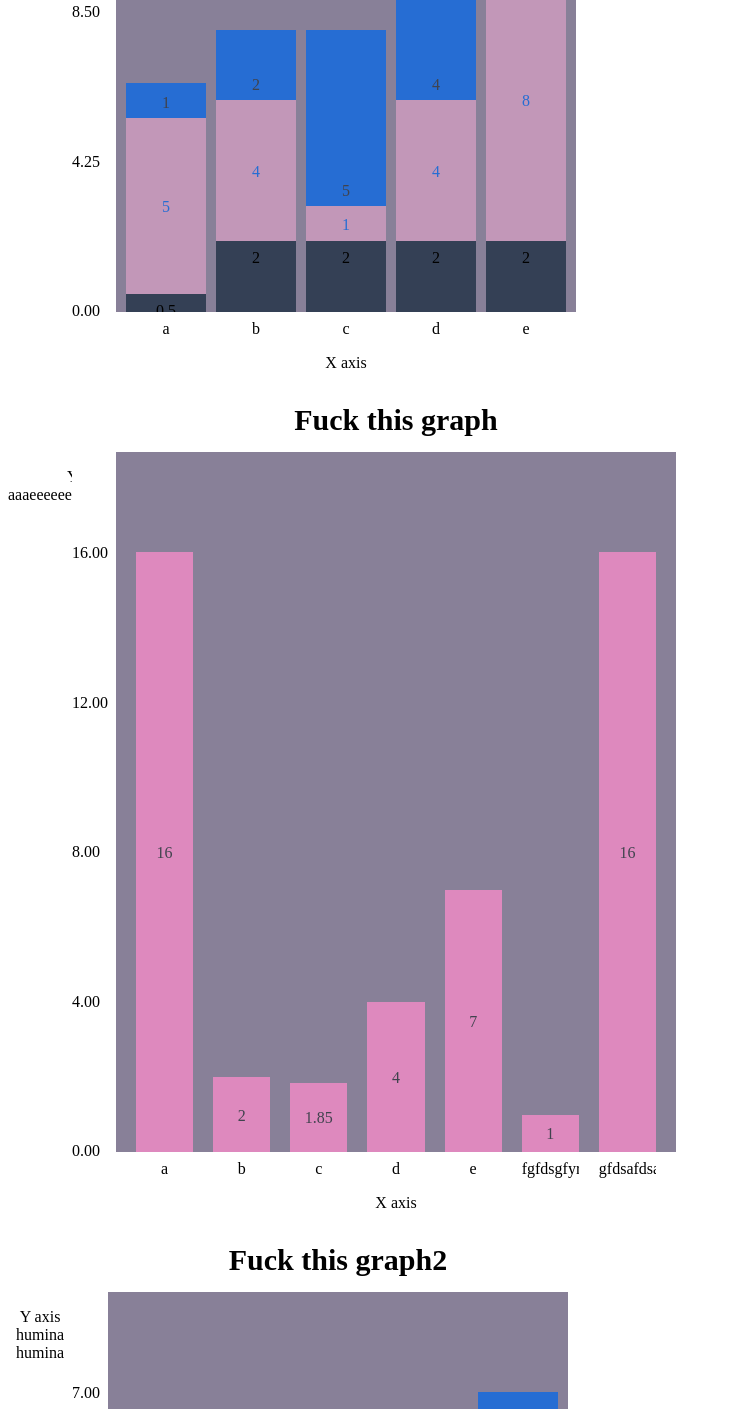
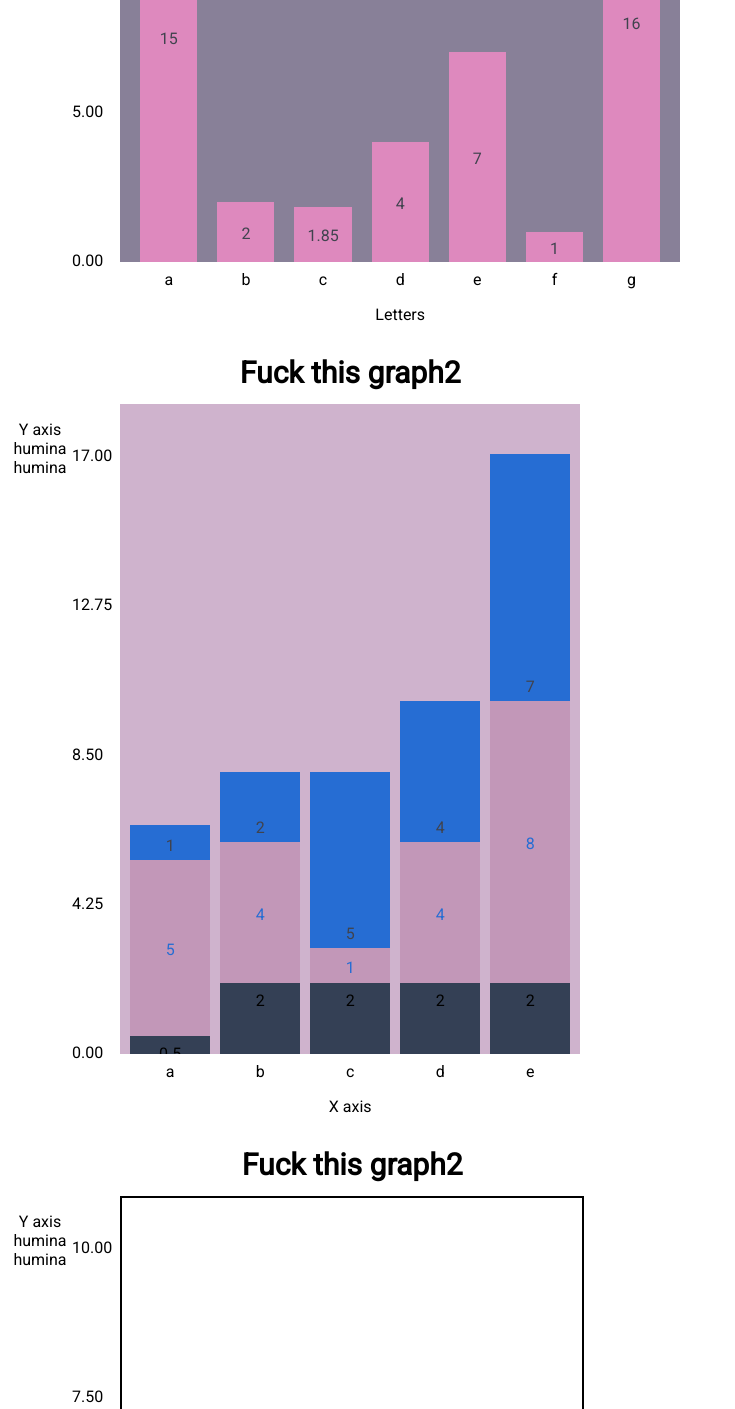
Before and after one commit to otrachea/bar-chart, a website: page index.html in a window 1280 px wide. Shown: the part 460-1869 px from the top of the page, without its empty margins (0-735 px from the left). Drawn offline with nearby package versions, Linux system fonts and the light colour scheme.

Commit message:
Code cleanup, can customize background colour of graph and changed font

```diff
--- a/scripts.js
+++ b/scripts.js
@@ -3,29 +3,29 @@ function getyMax(data, options) {
 
   if ('yMax' in options && options.yMax !== null) return options.yMax;
 
+  // finds largest value in stacked chart
   if (typeof data[0] === 'object') data = data.map(n => n.reduce((a, b) => a + b, 0));
   return Math.max(...data);
 
 }
 
 function drawXLabels(dataPoints, element, options) {
+  // no x labels given
   if (dataPoints[0].value === dataPoints[0].label) return;
 
+  // creates container for x labels
   $(`#${element}`).append(`<div class='x-labels-container'></div>`);
 
+  // adds each x label into x label container and sets its width
   dataPoints.forEach((point, index) => {
     $(`#${element} .x-labels-container`).append(`<div class='x-label'>${point.label}</div>`);
     $(`#${element} .x-label:last-child`).css('width', `${400 / dataPoints.length}px`);
-
-    // CHECKS IF OVERFLOWING
-    // console.log(point.label, $(`#${element} .x-label:last-child`).prop('scrollWidth'), $(`#${element} .x-label:last-child`).prop('clientWidth'));
-    // if ($(`#${element} .x-label`).prop('scrollWidth') > $(`#${element} .x-label`).width()) {
-    // console.log(point.label);
-    // }
   });
 
+  // overflow solution for long labels
   $(`#${element} .x-label`).css('overflow', `auto`);
 
+  // sets spacing of x labels to same spacing as bars
   ('barSpacing' in options && options.barSpacing !== null) ?
     $(`#${element} .x-label`).css('margin-left', `${options.barSpacing}px`) :
     $(`#${element} .x-label`).css('margin-left', `10px`);
@@ -33,7 +33,7 @@ function drawXLabels(dataPoints, element, options) {
 }
 
 function setBarColor(options, element, isStacked) {
-  if (!isStacked) {
+  if (!isStacked) { // not stacked
     ('barColor' in options && options.barColor !== null) ?
       $(`#${element} .bar`).css('background-color', `#${options.barColor}`) :
       $(`#${element} .bar`).css('background-color', `#C297B8`);
@@ -47,11 +47,10 @@ function setBarColor(options, element, isStacked) {
         $(`#${element} .bar${index}`).css('background-color', `#${barColor}`);
     });
   }
-
 }
 
 function setBarLabelPosition(options, element, isStacked) {
-  if (!isStacked) {
+  if (!isStacked) { // not stacked
     if ('barLabelPosition' in options && options.barLabelPosition !== null) {
       if (options.barLabelPosition === 'center') {
         $(`#${element} .bar-label`).css('top', `calc(50% - 0.5em)`);
@@ -95,8 +94,6 @@ function setBarLabelColor(options, element, isStacked) {
         $(`#${element} .bar${index} .bar-label`).css('color', `#${barLabelColor}`);
     })
   }
-
-
 }
 
 function setBarSpacing(options, element, isStacked) {
@@ -161,6 +158,15 @@ function drawMarkers(options, max, element) {
   }
 }
 
+function setBG(options, element) {
+  if ('graphBG' in options && options.graphBG !== null) {
+    $(`#${element} .graph-container`).css('background-color', `#${options.graphBG}`);
+  } else {
+    $(`#${element} .graph-container`).css('background-color', `#FFFFFF`);
+    $(`#${element} .graph-container`).css('border', `2px solid black`);
+  }
+}
+
 function drawBarChart(data, options, element) {
 
   let dataPoints = [];
@@ -174,6 +180,7 @@ function drawBarChart(data, options, element) {
 
   // DRAWS ACTUAL BARS
   data.forEach((dataPoint, index) => {
+
     // ASSOCIATES X LABEL WITH DATAPOINT
     if ('xLabels' in options && options.xLabels !== null) {
       (typeof dataPoint === 'object') ?
@@ -195,7 +202,6 @@ function drawBarChart(data, options, element) {
         $(`#${element} .bar-container:last-child`).append(`<div class='bar bar${index2}'></div>`);
         $(`#${element} .bar-container:last-child .bar:last-child`).append(`<span class="bar-label">${point}</span>`)
           .css('height', `${600 * point / max}px`)
-
       });
 
     } else { // SINGLE VALUE
@@ -232,22 +238,25 @@ function drawBarChart(data, options, element) {
 
   // SETS Y AXIS MARKERS
   drawMarkers(options, max, element);
+
+  // SETS BACKGROUND COLOUR
+  setBG(options, element);
 }
 
-$(drawBarChart([16, 2, 1.85, 4, 7, 1, 16], {
-  'yMax': null,
-  'xLabels': ['a', 'b', 'c', 'd', 'e', 'fgfdsgfyrytr', 'gfdsafdsafd'],
+$(drawBarChart([15, 2, 1.85, 4, 7, 1, 16], {
+  'yMax': 20,
+  'xLabels': ['a', 'b', 'c', 'd', 'e', 'f', 'g'],
   'barColor': 'DE89BE',
   'barLabelPosition': 'center',
   'barSpacing': 20,
   'barLabelColor': '40434E',
-  'xAxisName': 'X axis',
-  'yAxisName': 'Y axis humina humina aaaeeeeeeeeeeeeeeeeeeeeeeeeeeeeeeeeee',
-  'title': 'Fuck this graph',
-  'titleFontSize': '30px',
+  'xAxisName': 'Letters',
+  'yAxisName': 'Values',
+  'title': 'Example 1',
+  'titleFontSize': '50px',
   'titleFontColor': null, //344055
-}, $('#container2')));
-
+  'graphBG': '888098'
+}, $('#container1')));
 
 $(drawBarChart([[1, 5, 0.5], [2, 4, 2], [5, 1, 2], [4, 4, 2], [7, 8, 2]], {
   'yMax': null,
@@ -261,18 +270,20 @@
   'title': 'Fuck this graph2',
   'titleFontSize': '30px',
   'titleFontColor': null, //344055
-}, $('#container1')));
+  'graphBG': 'CFB3CD',
+}, $('#container2')));
 
-$(drawBarChart([1, 2, 0.5, 4, 7], {
-  'yMax': null,
+$(drawBarChart([1.75, 2, 0.5, 4, 7], {
+  'yMax': 10,
   'xLabels': ['a', 'b', 'c', 'd', 'e'],
   'barColor': '266DD3',
   'barLabelPosition': 'center',
   'barSpacing': 10,
-  'barLabelColor': '40434E',
+  'barLabelColor': null, //40434E
   'xAxisName': 'X axis',
   'yAxisName': 'Y axis humina humina',
   'title': 'Fuck this graph2',
   'titleFontSize': '30px',
   'titleFontColor': null, //344055
+  'graphBG': null,
 }, $('#container3')));
--- a/style.css
+++ b/style.css
@@ -1,3 +1,5 @@
+@import url('https://fonts.googleapis.com/css2?family=Roboto&display=swap');
+
 * {
  box-sizing: border-box;
 }
@@ -7,6 +9,10 @@ html, body {
   width: 100%;
 }
 
+h1, p, span, .x-label, .marker {
+  font-family: 'Roboto', sans-serif;
+}
+
 .container {
   display: grid;
   grid-template-columns: 4em max-content max-content;
@@ -14,8 +20,8 @@ html, body {
 }
 
 .graph-container {
-  background-color: #888098;
-  height: 700px;
+  /* background-color: #888098; */
+  height: 650px;
   display: flex;
   align-items: flex-end;
   grid-column: 3 / span 1;
@@ -61,7 +67,7 @@ html, body {
   grid-row: 2 / span 1;
   height: calc(600px + 1em);
   position: relative;
-  bottom: calc(-100px + 0.5em);
+  bottom: calc(-50px + 0.5em);
   display: flex;
   justify-content: space-between;
   flex-direction: column;
```
